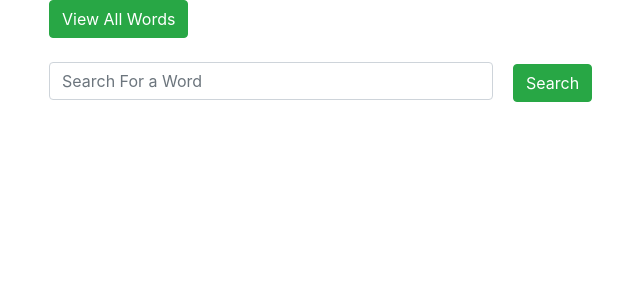
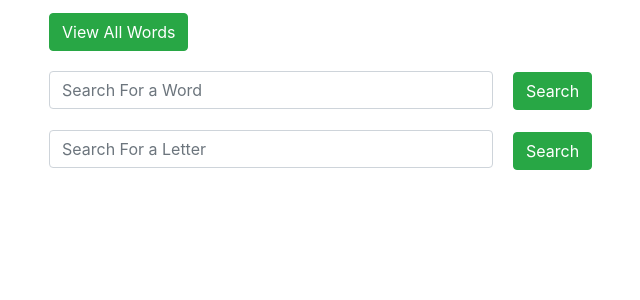
Before and after one commit to ShipraD25/dictionary-react-app, a React (Create React App) app in the folder client/: page / in a window 1280 px wide. Shown: the top 300 px of the page, without its empty margins (36-676 px from the left). Built offline with nearby package versions, Linux system fonts and the light colour scheme.

Commit message:
add search by letter option

```diff
--- a/client/src/App.css
+++ b/client/src/App.css
@@ -2,7 +2,15 @@
   text-align: center;
 }
 
-.App-logo {
+.wordCol {
+  display: block;
+  margin: 20px 0px;
+}
+
+.container {
+  margin-top: 1%;
+}
+/* .App-logo {
   height: 40vmin;
   pointer-events: none;
 }
@@ -28,6 +36,7 @@
   color: #61dafb;
 }
 
+
 @keyframes App-logo-spin {
   from {
     transform: rotate(0deg);
@@ -35,4 +44,4 @@
   to {
     transform: rotate(360deg);
   }
-}
+} */
--- a/client/src/App.js
+++ b/client/src/App.js
@@ -8,7 +8,8 @@ import API from "./utils/API";
 class App extends Component {
   state = {
     wordsArray: [],
-    wordSearch: ""
+    wordSearch: "",
+    letterSearch: ""
   }
 
   handleInputChange = event => {
@@ -23,10 +24,16 @@ class App extends Component {
 
     API.getWord(this.state.wordSearch)
       .then(res =>
-        this.setState({ wordsArray: res.data })
+        this.setState({ wordsArray: [res.data] })
       ).catch(err => console.log(err));
 
   };
+
+  handleLetterSearch = event => {
+    API.getWordWithLetter(this.state.letterSearch)
+      .then(res => this.setState({ wordsArray: res.data })
+      ).catch(err => console.log(err));
+  }
 
 
   handleClick = event => {
@@ -44,7 +51,20 @@ class App extends Component {
         <Btn onClick={this.handleClick}>
           View All Words
         </Btn>
-
+        <div className="wordCol">
+          <Input
+            name="wordSearch"
+            value={this.state.wordSearch}
+            onChange={this.handleInputChange}
+            placeholder="Search For a Word" />
+          <Btn onClick={this.handleSearch}>Search</Btn>
+        </div>
+        <Input
+          name="letterSearch"
+          value={this.state.letterSearch}
+          onChange={this.handleInputChange}
+          placeholder="Search For a Letter" />
+        <Btn onClick={this.handleLetterSearch}>Search</Btn>
         <div className="row">
           {this.state.wordsArray.map(word => {
             return (
@@ -55,13 +75,6 @@ class App extends Component {
               />)
           })}
         </div>
-        <br />
-        <Input
-          name="wordSearch"
-          value={this.state.wordSearch}
-          onChange={this.handleInputChange}
-          placeholder="Search For a Word" />
-        <Btn onClick={this.handleSearch}>Search</Btn>
       </div>
     )
   }
--- a/client/src/components/Resultcard/index.js
+++ b/client/src/components/Resultcard/index.js
@@ -1,5 +1,5 @@
 import React, { Component } from "react";
-//import "./style.css";
+import "./style.css";
 
 class Resultcard extends Component {
 
@@ -7,7 +7,7 @@ class Resultcard extends Component {
 render() {
 
     return (
-      <div className="row">
+      <div className="row card-results">
         <li className="list-group-item" aria-disabled="true"><h3>{this.props.word}</h3> {this.props.meaning} </li>
       </div>)
 
--- a/client/src/components/Resultcard/style.css
+++ b/client/src/components/Resultcard/style.css
@@ -0,0 +1,4 @@
+.list-group-item {
+    margin-top: 20px;
+    margin-left: 28px;
+}
--- a/client/src/components/button/index.js
+++ b/client/src/components/button/index.js
@@ -1,4 +1,4 @@
-import React, { Children } from "react";
+import React from "react";
 
  import "./style.css";
 // import API from "../../utils/API";
--- a/client/src/utils/API.js
+++ b/client/src/utils/API.js
@@ -8,7 +8,7 @@ export default {
     getWord : function(query) {
       return axios.get("/api/words/" + query)
     },
-    getWordWithLetter : function(event) {
-      return axios.get("/api/letters/:letter")
+    getWordWithLetter : function(query) {
+      return axios.get("/api/letters/" + query)
     }
 }
```
Also changed, not shown: 1 other file (tests, documents, lock files or other folders).
